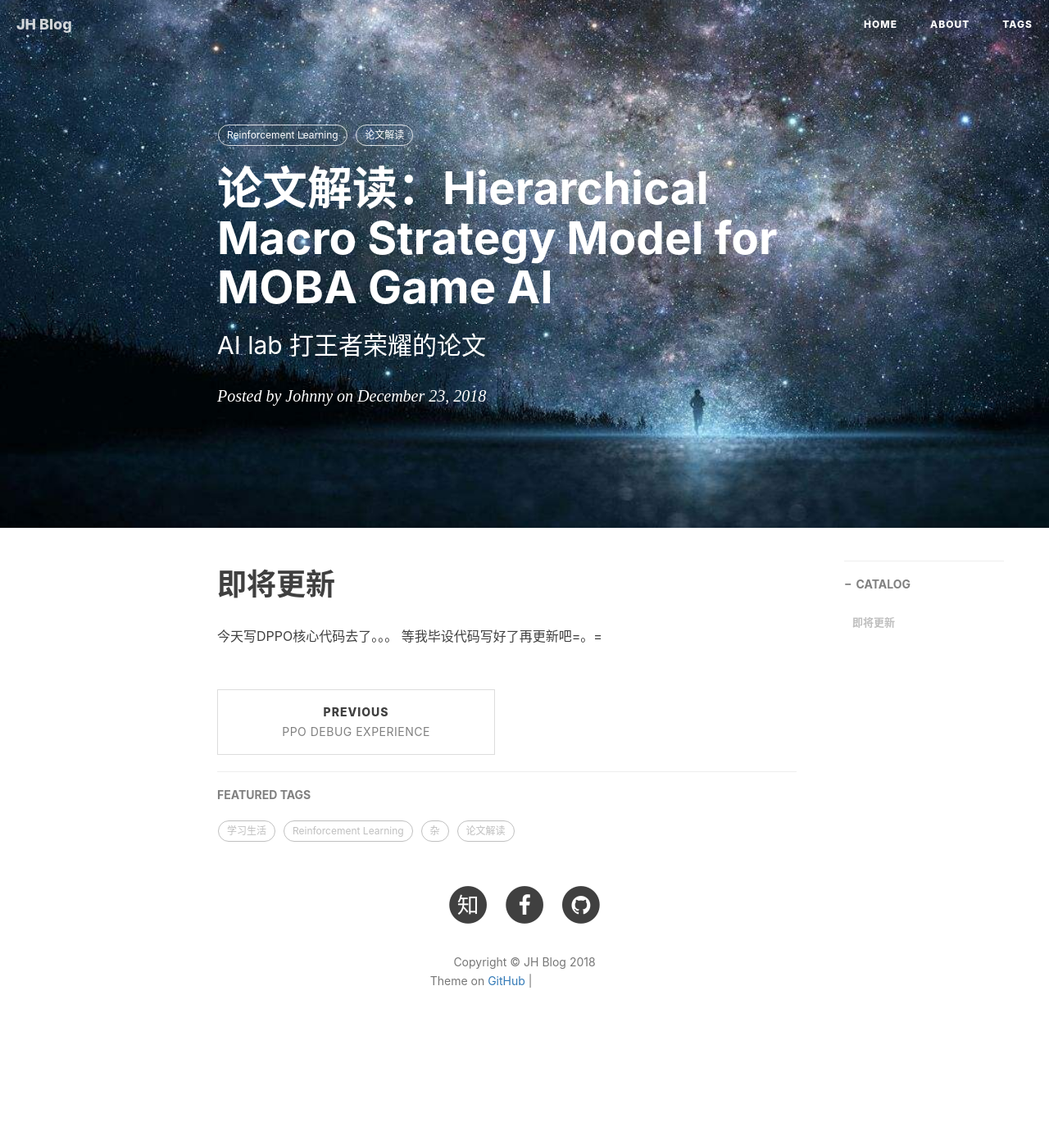
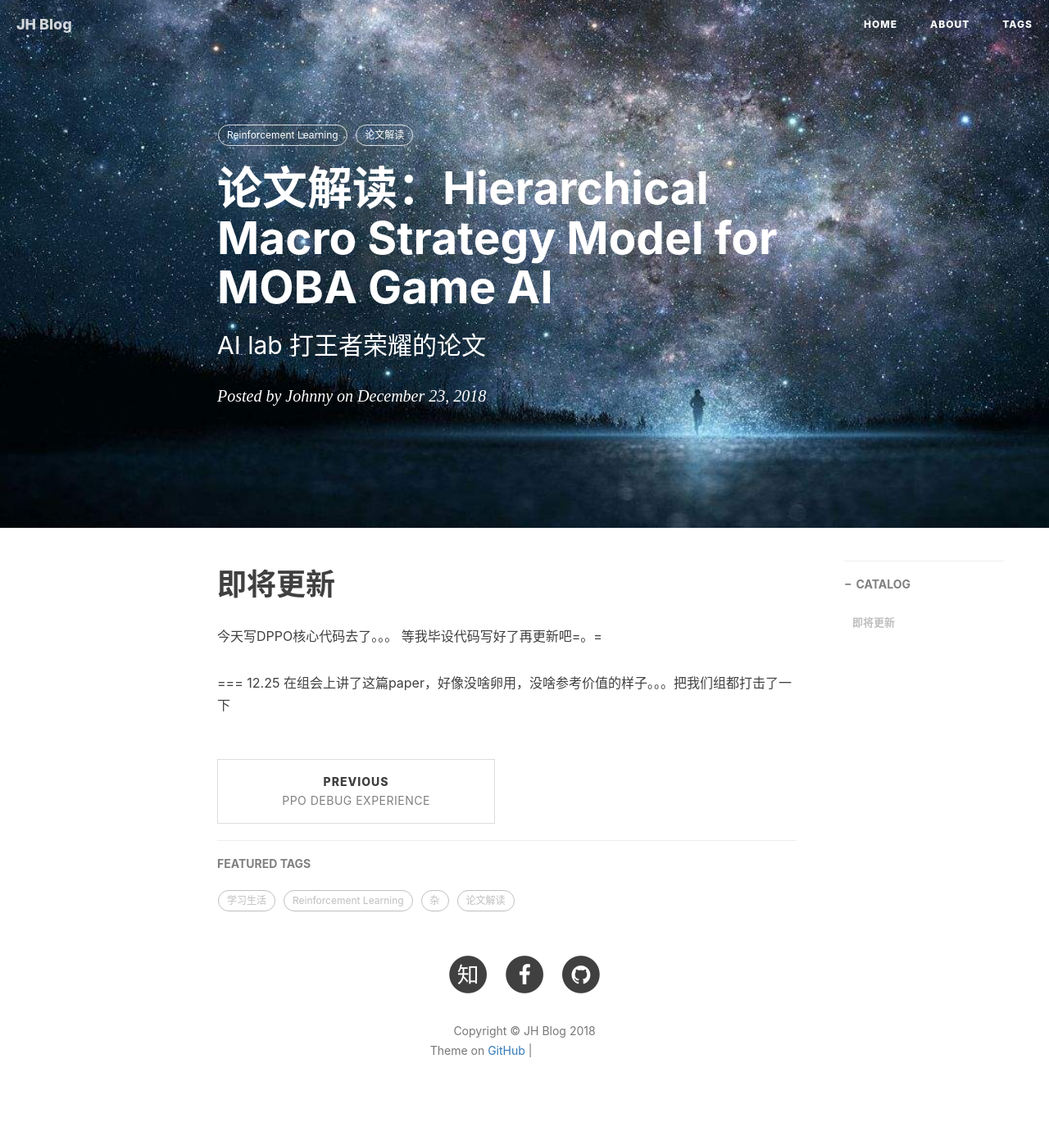
Before and after one commit to sweetice/previous_blog, a Jekyll site: the page built from _posts/2018-12-23-论文解读:Hierarchical Macro Strategy Model for MOBA Game AI.md, in a window 1280 px wide. Shown: the whole page at 82% size. Built offline with Jekyll 4.4.1, drawn with Linux system fonts in a browser that asks for light colours; nearby versions of some CDN libraries; comment, search, counter and statistics services are not loaded; before the commit the page ends 1301 px from its top, so only the background shows below that; grey boxes are pictures that could not be loaded.

Commit message:
Update 2018-12-23-论文解读:Hierarchical Macro Strategy Model for MOBA Game AI.md

```diff
--- a/_posts/2018-12-23-论文解读:Hierarchical Macro Strategy Model for MOBA Game AI.md
+++ b/_posts/2018-12-23-论文解读:Hierarchical Macro Strategy Model for MOBA Game AI.md
@@ -15,3 +15,7 @@ tags:
 
 今天写DPPO核心代码去了。。。
 等我毕设代码写好了再更新吧=。=
+
+
+===
+12.25 在组会上讲了这篇paper，好像没啥卵用，没啥参考价值的样子。。。把我们组都打击了一下
```
